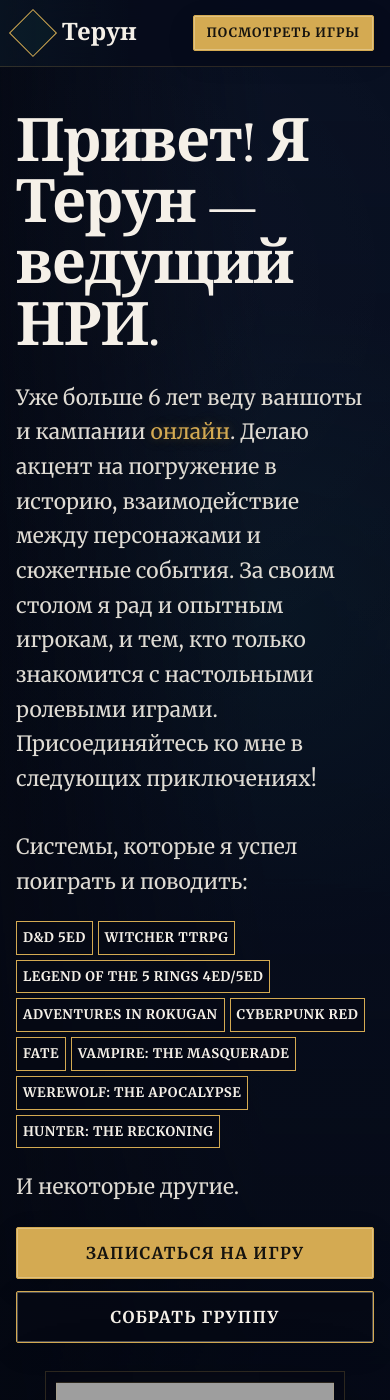
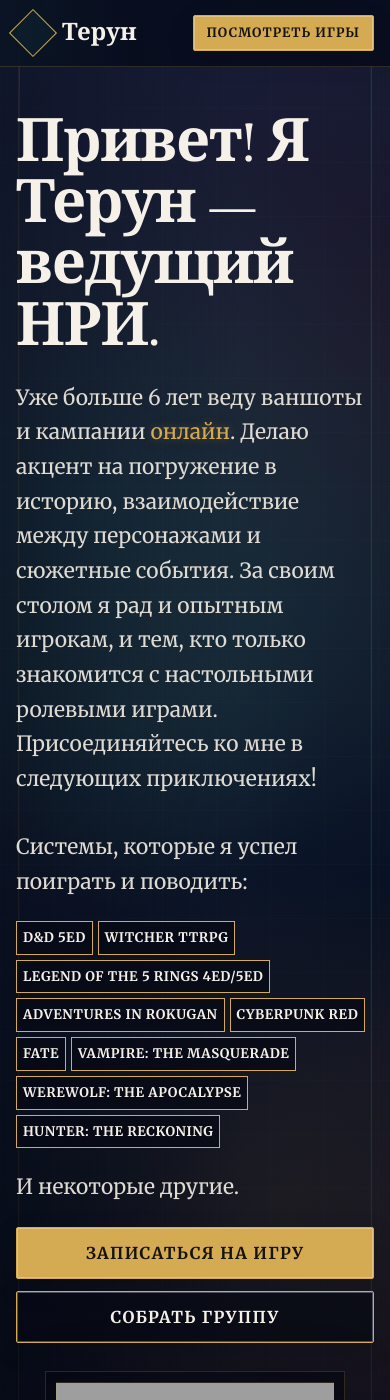
Before and after one commit to BrotherTerun/TerunPfolio, a Jekyll site: the page built from gm/index.md, in a window 390 px wide and 1400 px high. Built offline with Jekyll 4.4.1, drawn with Linux system fonts in a browser that asks for light colours; some web fonts are replaced; grey boxes are pictures that could not be loaded.

Commit message:
Polish GM hero spacing typography and background

```diff
--- a/assets/css/gm-responsive.css
+++ b/assets/css/gm-responsive.css
@@ -730,6 +730,50 @@
 /* =========================================================
    MERGED INTRO PRESENTATION / RESPONSIVE GEOMETRY
    ========================================================= */
+.gm-hero--profile .gm-hero__media {
+  overflow: hidden;
+  background:
+    radial-gradient(circle at 24% 28%, var(--gm-teal-a26), var(--gm-transparent) 30%),
+    radial-gradient(circle at 74% 66%, var(--gm-gold-a13), var(--gm-transparent) 27%),
+    radial-gradient(circle at 88% 20%, var(--gm-burgundy-a30), var(--gm-transparent) 32%),
+    linear-gradient(135deg, var(--gm-placeholder-blue), var(--gm-bg) 58%, var(--gm-placeholder-burgundy));
+}
+
+.gm-hero--profile .gm-hero__media::before,
+.gm-hero--profile .gm-hero__media::after {
+  content: "";
+  position: absolute;
+  pointer-events: none;
+}
+
+.gm-hero--profile .gm-hero__media::before {
+  inset: 0;
+  opacity: .72;
+  background-image:
+    linear-gradient(var(--gm-white-a025) 1px, var(--gm-transparent) 1px),
+    linear-gradient(90deg, var(--gm-white-a025) 1px, var(--gm-transparent) 1px),
+    radial-gradient(circle at 32% 40%, var(--gm-teal-soft-a12), var(--gm-transparent) 19%);
+  background-size: 54px 54px, 54px 54px, auto;
+}
+
+.gm-hero--profile .gm-hero__media::after {
+  inset: clamp(18px, 2.4vw, 34px);
+  border: 1px solid var(--gm-gold-a19);
+  box-shadow: inset 0 0 0 1px var(--gm-teal-a08);
+  background:
+    linear-gradient(90deg, var(--gm-gold-a44), var(--gm-gold-clear)) left top / 140px 1px no-repeat,
+    linear-gradient(180deg, var(--gm-gold-a44), var(--gm-gold-clear)) left top / 1px 140px no-repeat,
+    linear-gradient(270deg, var(--gm-gold-a44), var(--gm-gold-clear)) right bottom / 140px 1px no-repeat,
+    linear-gradient(0deg, var(--gm-gold-a44), var(--gm-gold-clear)) right bottom / 1px 140px no-repeat;
+}
+
+.gm-hero--profile .gm-hero__shade {
+  background:
+    linear-gradient(180deg, var(--gm-night-a18) 0%, var(--gm-night-a22) 54%, var(--gm-night-a84) 100%),
+    linear-gradient(90deg, var(--gm-night-a42), var(--gm-transparent) 62%),
+    radial-gradient(circle at 72% 34%, var(--gm-teal-a12), var(--gm-transparent) 28%);
+}
+
 .gm-hero-profile__systems {
   max-width: 820px;
   margin: 22px 0 24px;
@@ -784,23 +828,12 @@
 
 @media (min-width: 961px) {
   .gm-hero-profile {
-    /*
-      Более широкий контейнер конкретно для первого экрана.
-      32px = минимум 16px свободного пространства с каждой стороны.
-    */
-    width: min(calc(100% - 32px), 1760px);
+    width: min(calc(100% - 48px), 1680px);
     height: 100%;
-
-    /*
-      Портрет получает гарантированную широкую колонку.
-      При нехватке места дополнительная ширина берётся влево,
-      а не за счёт обрезания правого края.
-    */
     grid-template-columns:
       minmax(0, 1fr)
       minmax(400px, 540px);
-
-    gap: clamp(18px, 2vw, 32px);
+    gap: clamp(14px, 1.5vw, 24px);
   }
 
   .gm-hero-profile__copy {
@@ -810,6 +843,7 @@
 
   .gm-hero-profile__copy h1 {
     max-width: 860px;
+    font-size: clamp(2.25rem, min(3.6vw, 6.4dvh), 4.35rem);
   }
 
   .gm-hero-profile__copy .gm-hero__lead,
@@ -830,7 +864,11 @@
   }
 
   .gm-main > section[data-fit-level="1"] .gm-hero-profile {
-    gap: clamp(28px, 3.4vw, 50px);
+    gap: clamp(14px, 1.5vw, 24px);
+  }
+
+  .gm-main > section[data-fit-level="1"] .gm-hero-profile__copy h1 {
+    font-size: clamp(2.05rem, min(3.2vw, 5.5dvh), 3.6rem);
   }
 
   .gm-main > section[data-fit-level="1"] .gm-hero-profile__secondary {
@@ -847,7 +885,11 @@
   }
 
   .gm-main > section[data-fit-level="2"] .gm-hero-profile {
-    gap: 28px;
+    gap: 18px;
+  }
+
+  .gm-main > section[data-fit-level="2"] .gm-hero-profile__copy h1 {
+    font-size: clamp(1.85rem, min(2.8vw, 4.8dvh), 3.15rem);
   }
 
   .gm-main > section[data-fit-level="2"] .gm-hero-profile__secondary {
@@ -872,7 +914,11 @@
   }
 
   .gm-main > section[data-fit-level="3"] .gm-hero-profile {
-    gap: 22px;
+    gap: 14px;
+  }
+
+  .gm-main > section[data-fit-level="3"] .gm-hero-profile__copy h1 {
+    font-size: clamp(1.7rem, min(2.5vw, 4.3dvh), 2.8rem);
   }
 
   .gm-main > section[data-fit-level="3"] .gm-hero-profile__secondary {
```
